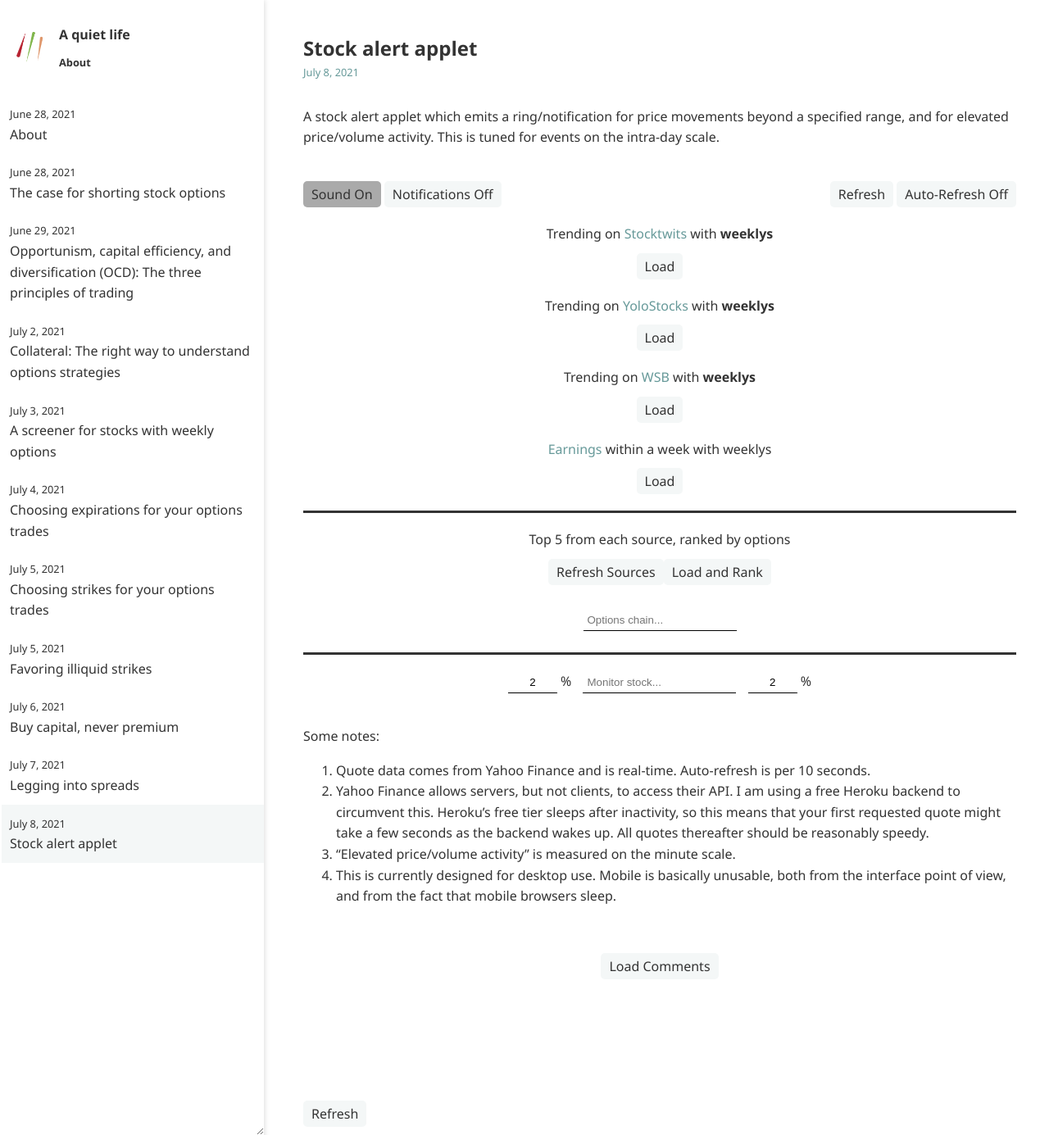
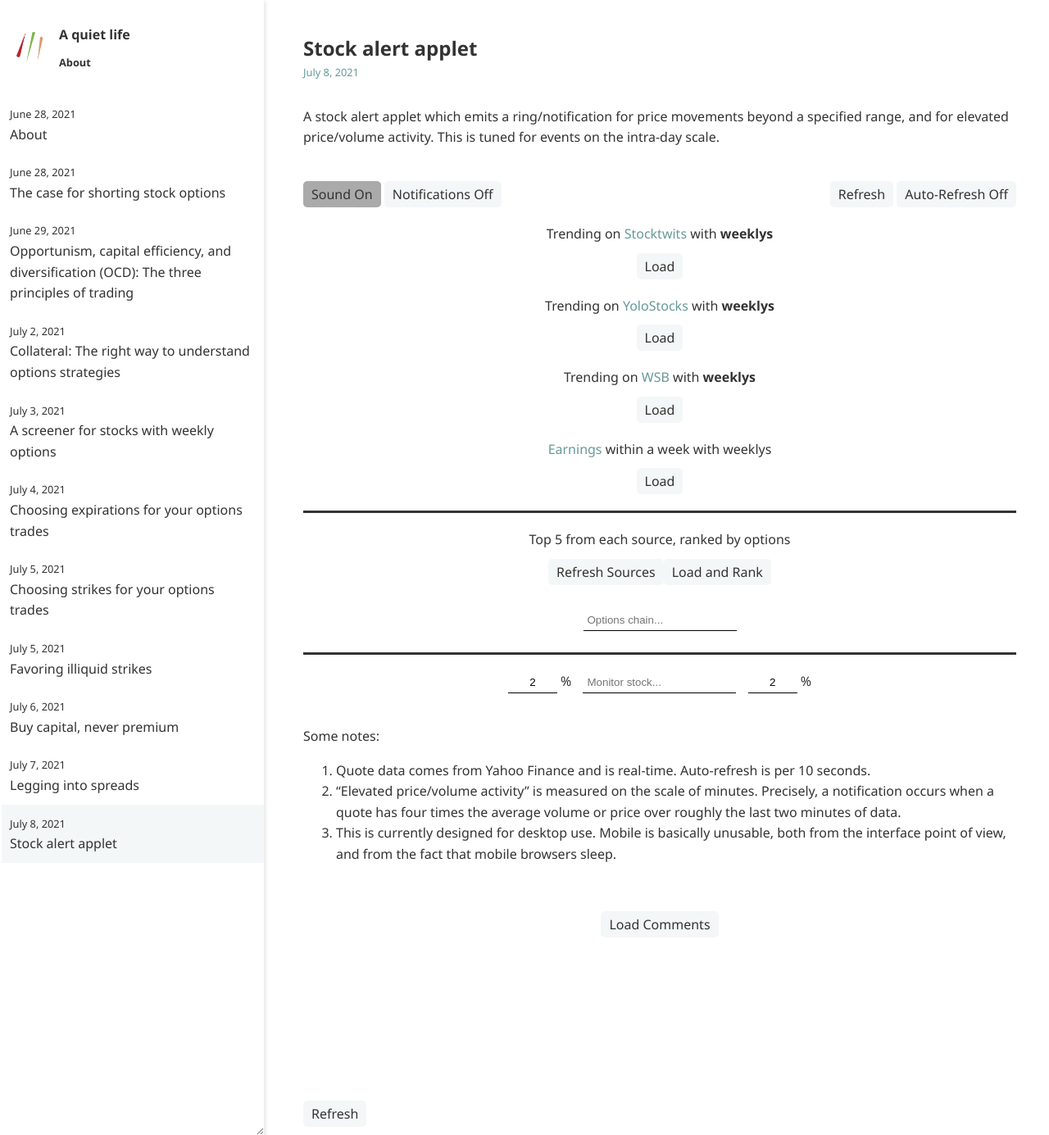
Before and after one commit to ansyblenetwork/aquietlife, a Jekyll site: the page built from _posts/2021-07-08-alerts.md, in a window 1280 px wide and 1385 px high. Shown: the whole window at 82% size. Built offline with Jekyll 4.4.1, drawn with Linux system fonts in a browser that asks for light colours.

Commit message:
Update 2021-07-08-alerts.md

```diff
--- a/_posts/2021-07-08-alerts.md
+++ b/_posts/2021-07-08-alerts.md
@@ -1029,6 +1029,5 @@ function remove(element) { element.parentNode.removeChild(element);}
 Some notes:
 
 1. Quote data comes from Yahoo Finance and is real-time. Auto-refresh is per 10 seconds.
-2. Yahoo Finance allows servers, but not clients, to access their API. I am using a free Heroku backend to circumvent this. Heroku's free tier sleeps after inactivity, so this means that your first requested quote might take a few seconds as the backend wakes up. All quotes thereafter should be reasonably speedy.
-3. "Elevated price/volume activity" is measured on the minute scale.
+2. "Elevated price/volume activity" is measured on the scale of minutes. Precisely, a notification occurs when a quote has four times the average volume or price over roughly the last two minutes of data.
 4. This is currently designed for desktop use. Mobile is basically unusable, both from the interface point of view, and from the fact that mobile browsers sleep.
```
